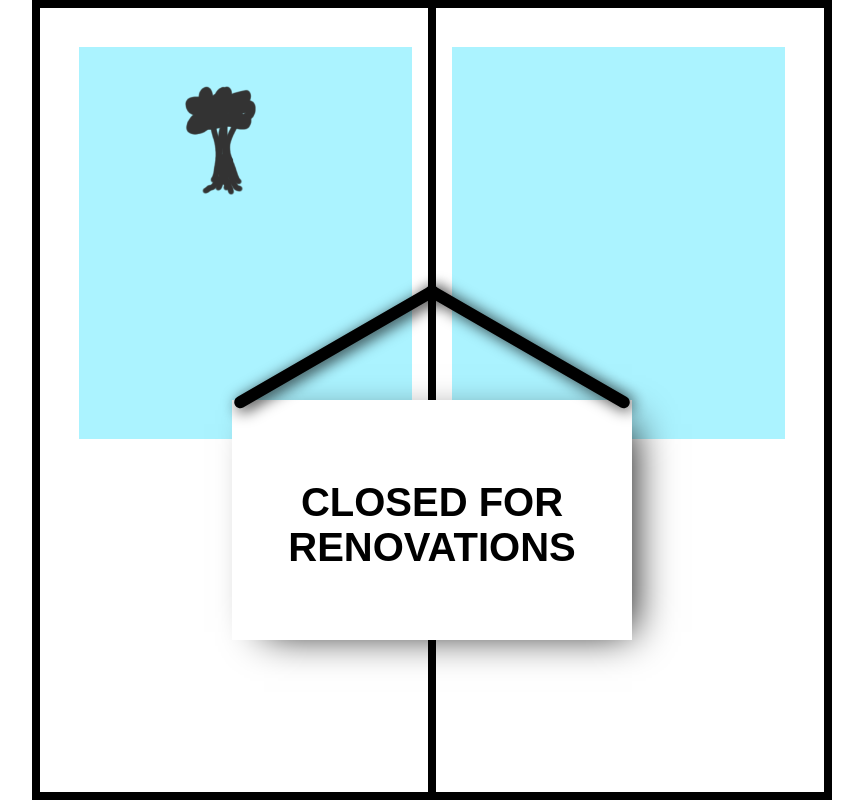
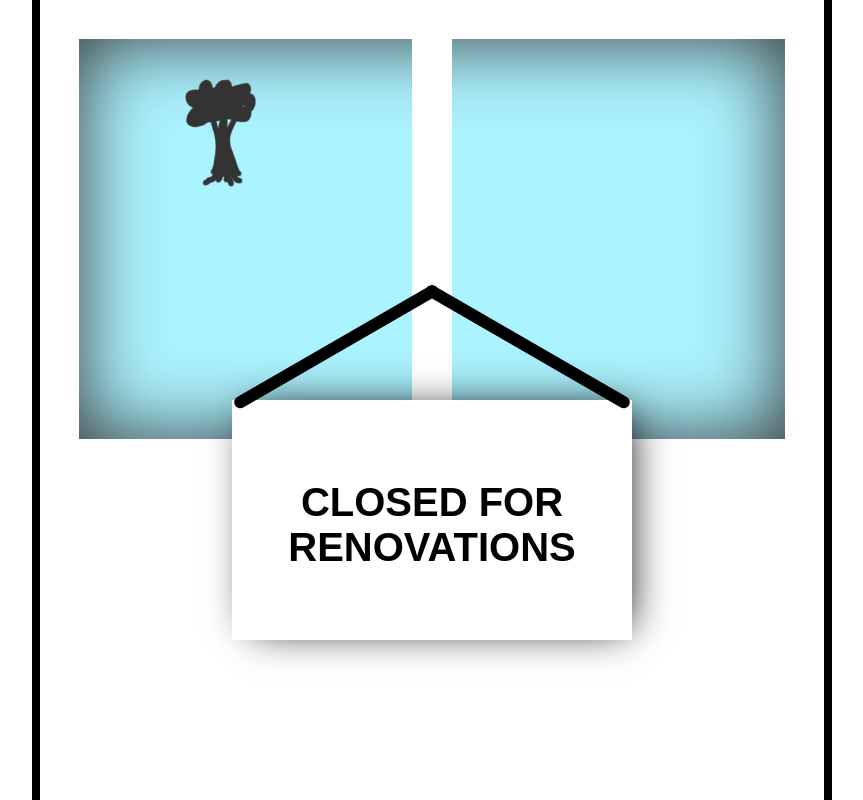
Before and after one commit to stylpe/stylpe.github.io, a plain HTML site: page index.html in a window 1280 px wide. Shown: the whole page, without its empty margins (208-1071 px from the left). Drawn offline with Linux system fonts and the light colour scheme.

Commit message:
Appearance tweaks

```diff
--- a/index.html
+++ b/index.html
@@ -21,7 +21,8 @@
             left: 0;
             bottom: 0;
             right: 0;
-            border: 1vmin solid black;
+            border: solid black;
+            border-width: 0 1vmin;
         }
 
         #glass {
@@ -31,19 +32,15 @@
             height: 50%;
             margin: 5%;
             overflow: hidden;
+            box-shadow: inset 0 0 10vmin;
         }
 
         #glass-divider {
-            position: absolute;
-            background: black;
-            height: 98vmin;
-            width: 1%;
-            border: solid white;
-            border-width: 0 2vmin;
-            left: 0;
-            right: 0;
+            position: relative;
+            background: white;
+            height: 100%;
+            width: 5%;
             margin: auto;
-            margin-top: 1vmin;
         }
 
         #sign {
@@ -63,9 +60,9 @@
             -ms-transform-origin: 50% -50%;
             transform-origin: 50% -50%;
 
-            -webkit-box-shadow: 2vmin 1vmin 5vmin -2vmin;
-            -moz-box-shadow: 2vmin 1vmin 5vmin -2vmin;
-            box-shadow: 2vmin 1vmin 5vmin -2vmin;
+            -webkit-box-shadow: 1vmin 0 5vmin -1.5vmin;
+            -moz-box-shadow: 1vmin 0 5vmin -1.5vmin;
+            box-shadow: 1vmin 0 5vmin -1.5vmin;
         }
 
         @-webkit-keyframes sway {
@@ -94,9 +91,6 @@
             -webkit-transform: rotate(-30deg);
             -ms-transform: rotate(-30deg);
             transform: rotate(-30deg);
-            -webkit-box-shadow: 0 .5vmin 2vmin -.1vmin rgba(0,0,0,1);
-            -moz-box-shadow: 0 .5vmin 2vmin -.1vmin rgba(0,0,0,1);
-            box-shadow: 0 .5vmin 2vmin -.1vmin rgba(0,0,0,1);
         }
 
         #right-string {
@@ -111,9 +105,6 @@
             -webkit-transform: rotate(30deg);
             -ms-transform: rotate(30deg);
             transform: rotate(30deg);
-            -webkit-box-shadow: .5vmin 0 2vmin -.1vmin rgba(0,0,0,1);
-            -moz-box-shadow: .5vmin 0 2vmin -.1vmin rgba(0,0,0,1);
-            box-shadow: .5vmin 0 2vmin -.1vmin rgba(0,0,0,1);
         }
 
         #fjatt-L1 {
```
